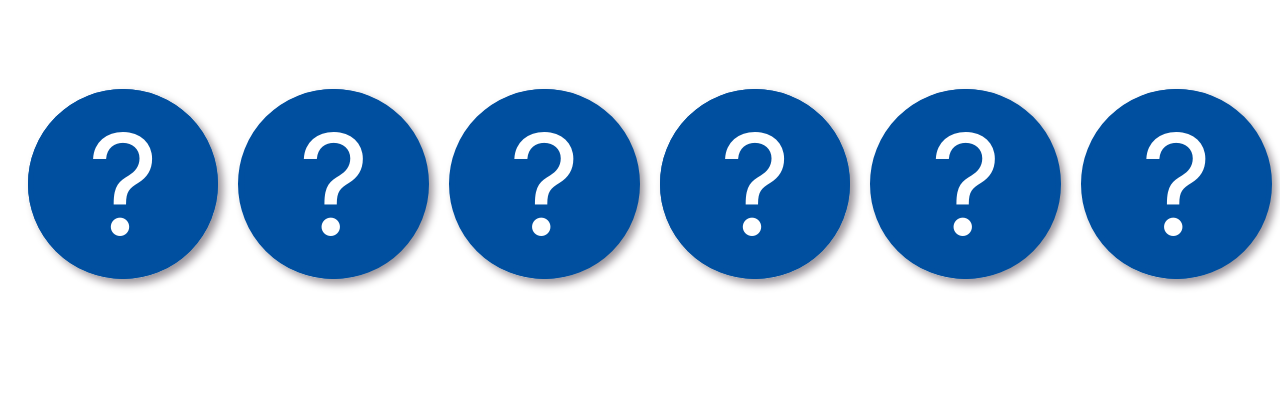
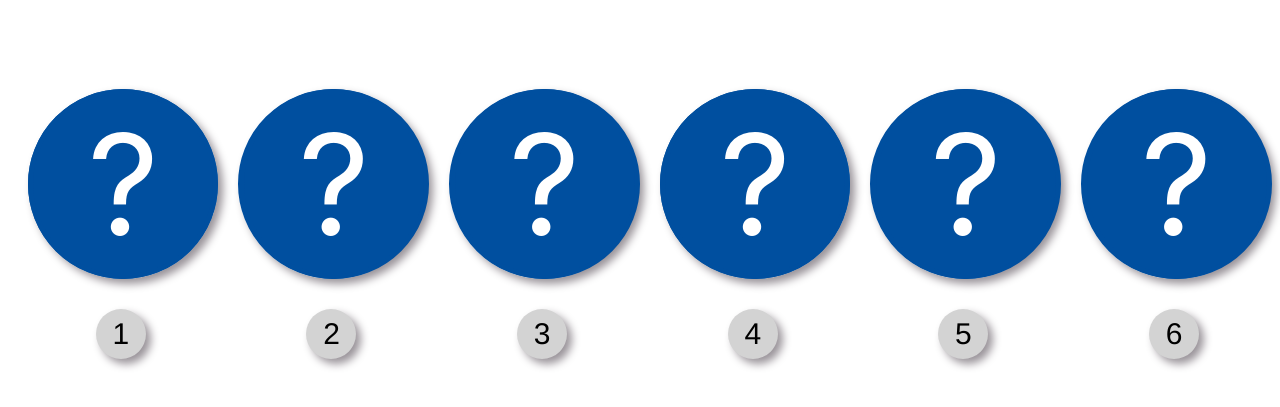
Before and after one commit to Margotte/buzzer, a plain HTML site: page public/index.html in a window 1280 px wide. Shown: the part 161-568 px from the top of the page. Drawn offline with Linux system fonts and the light colour scheme.

Commit message:
numbering 1-6

```diff
--- a/public/index.html
+++ b/public/index.html
@@ -67,5 +67,14 @@
       </div>
 
     </div>
+
+    <div class="container">
+      <div class="numbering">1</div>
+      <div class="numbering">2</div>
+      <div class="numbering">3</div>
+      <div class="numbering">4</div>
+      <div class="numbering">5</div>
+      <div class="numbering">6</div>
+  </div>
   </body>
 </html>
--- a/public/style.css
+++ b/public/style.css
@@ -82,7 +82,18 @@ img{
   display: flex;
   justify-content: space-around;
 }
-.question-mark {
+.numbering {
+  background-color: lightgray;
+  border-radius: 100%;
+  height: 50px;
+  width: 50px;
   text-align: center;
-  color: black;
+  display: flex;
+  justify-content: center;
+  align-items: center;
+  margin-top: 40px;
+  margin-left: 15px;
+  font-family: 'Franklin Gothic Medium', 'Arial Narrow', Arial, sans-serif  ;
+  font-size: 30;
+  box-shadow: 5px 5px 9px 0px rgba(153,147,153,1);
 }
```
